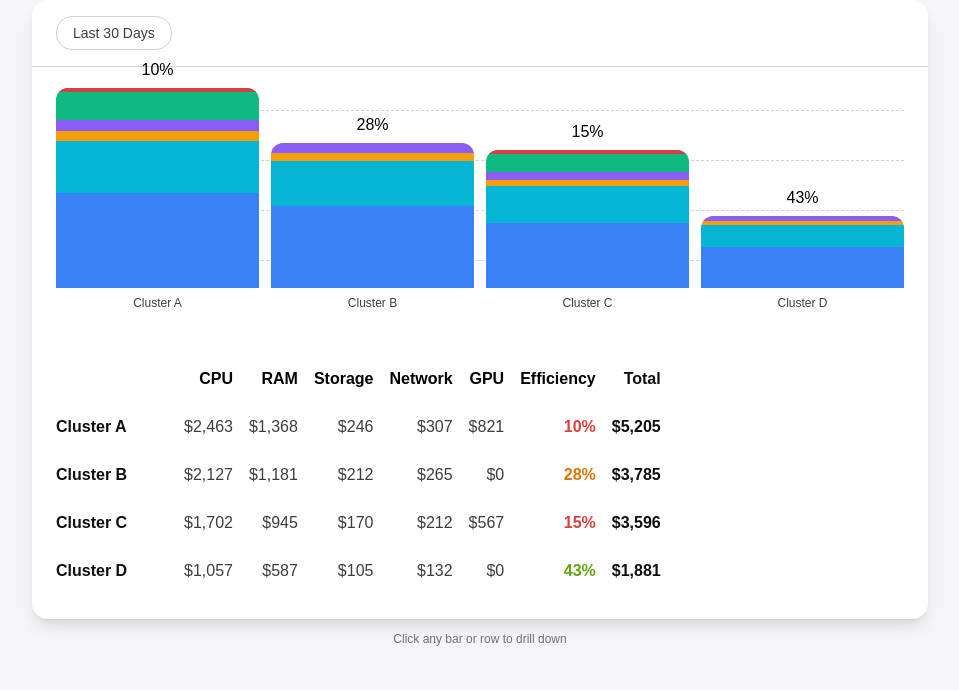
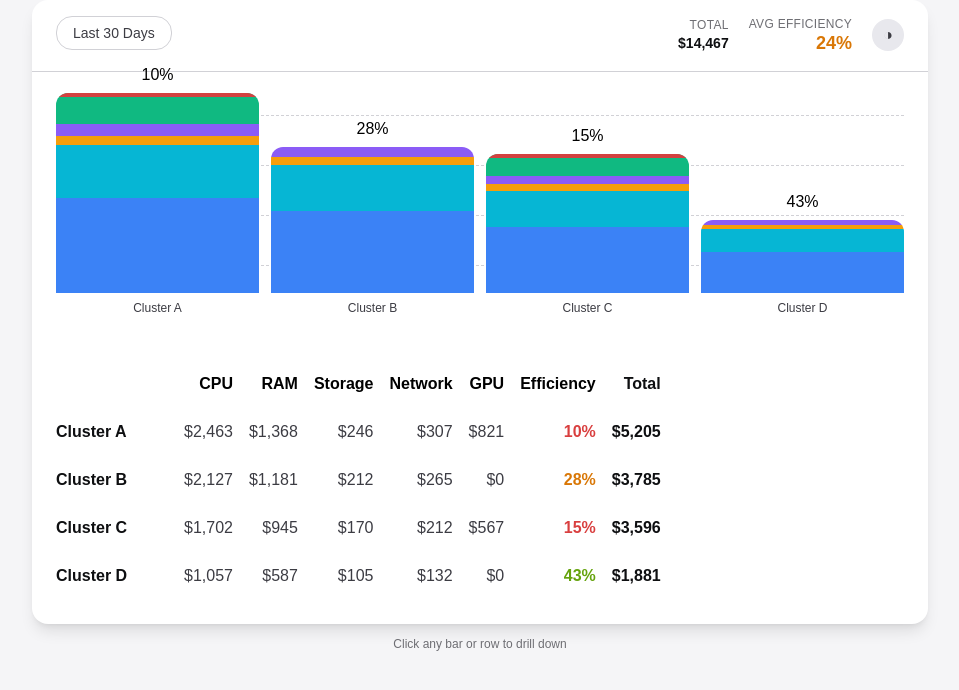
Before and after one commit to senior-dev30/Atomity, a Next.js app: page / in a window 1280 px wide. Shown: the top 690 px of the page, without its empty margins (160-1119 px from the left). Built offline with nearby package versions, Linux system fonts and the light colour scheme.

Commit message:
add theme toggle button at header

```diff
--- /dev/null
+++ b/components/cost-explorer/ThemeToggle.tsx
@@ -0,0 +1,38 @@
+"use client";
+
+import { useState, useEffect } from "react";
+import { motion } from "framer-motion";
+import { tokens } from "@/lib/tokens";
+
+export const ThemeToggle = () => {
+  const [isDark, setIsDark] = useState(false);
+
+  useEffect(() => {
+    setIsDark(document.documentElement.getAttribute("data-theme") === "dark");
+  }, []);
+
+  const toggle = () => {
+    const next = isDark ? "light" : "dark";
+    document.documentElement.setAttribute("data-theme", next);
+    try {
+      localStorage.setItem("theme", next);
+    } catch {}
+    setIsDark(!isDark);
+  };
+
+  return (
+    <motion.button
+      onClick={toggle}
+      aria-label={`Switch to ${isDark ? "light" : "dark"} mode`}
+      whileHover={{ scale: 1.08 }}
+      whileTap={{ scale: 0.92 }}
+      className="flex h-8 w-8 items-center justify-center rounded-full text-base transition-colors"
+      style={{
+        background: tokens.colors.bgMuted,
+        color: tokens.colors.textSecondary,
+      }}
+    >
+      {isDark ? "☀" : "◑"}
+    </motion.button>
+  );
+}
--- a/components/cost-explorer/index.tsx
+++ b/components/cost-explorer/index.tsx
@@ -6,6 +6,8 @@ import { DrillState, Resource } from "./types";
 import { tokens } from "@/lib/tokens";
 import { DataTable } from "./DataTable";
 import { BarChart } from "./BarChart";
+import { effToken, fmt } from "@/utils/constants";
+import { ThemeToggle } from "./ThemeToggle";
 
 const getItems = (s: DrillState, clusterList: any[]): any[] => {
   if (s.level === "cluster") return clusterList;
@@ -24,6 +26,8 @@ const CostExplorer = () => {
 
   const items = getItems(drill, clusters);
   const maxTot = Math.max(...items.map(total));
+  const totalSpend = items.reduce((s, i) => s + total(i), 0);
+  const avgEff = Math.round(items.reduce((s, i) => s + i.efficiency, 0) / items.length);
   const key = stateKey(drill);
   const isLeaf = drill.level === "pod";
 
@@ -58,6 +62,39 @@ const CostExplorer = () => {
               >
                 Last 30 Days
               </div>
+            </div>
+            <div className="flex items-center gap-5">
+              <dl className="flex items-center gap-5 text-sm">
+                <div className="text-right">
+                  <dt
+                    className="text-xs tracking-wide uppercase"
+                    style={{ color: tokens.colors.textMuted }}
+                  >
+                    Total
+                  </dt>
+                  <dd
+                    className="font-bold tabular-nums"
+                    style={{ color: tokens.colors.textPrimary }}
+                  >
+                    {fmt(totalSpend)}
+                  </dd>
+                </div>
+                <div className="text-right">
+                  <dt
+                    className="text-xs tracking-wide uppercase"
+                    style={{ color: tokens.colors.textMuted }}
+                  >
+                    Avg Efficiency
+                  </dt>
+                  <dd
+                    className="text-lg leading-tight font-bold tabular-nums"
+                    style={{ color: effToken(avgEff) }}
+                  >
+                    {avgEff}%
+                  </dd>
+                </div>
+              </dl>
+              <ThemeToggle />
             </div>
           </header>
           <section aria-label="Cost chart" className="px-6 pt-4 pb-2">
```
